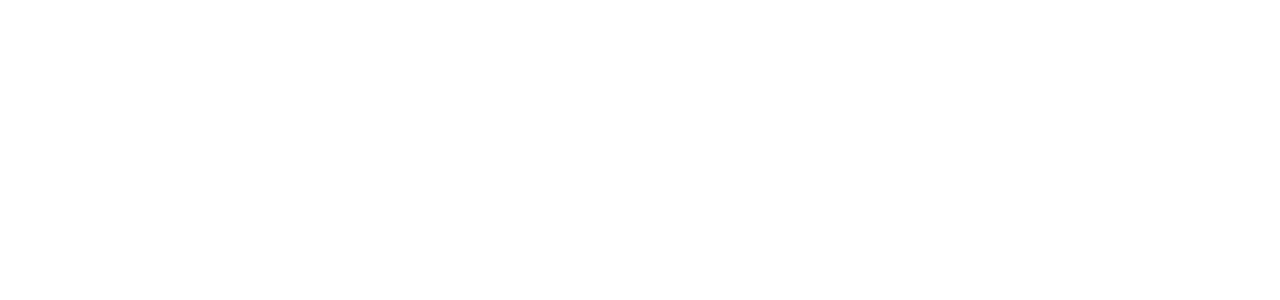
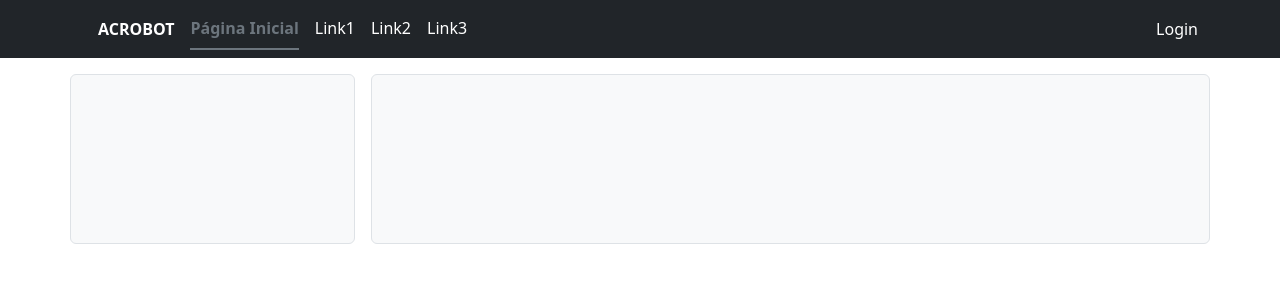
Before and after one commit to ianroddrs/acrobot, a Django app: page / in a window 1280 px wide. Before the commit the part shown is empty. Shown: the top 300 px of the page. Run offline with Django 5.2, Linux system fonts and the light colour scheme; some libraries are stand-ins or nearby versions.

Commit message:
personalização de layout inicial

```diff
--- a/apps/main/templates/home.html
+++ b/apps/main/templates/home.html
@@ -12,4 +12,12 @@
 {% endblock %}
 
 {% block content %}
+<div class="row gap-3 my-3">
+    <div class="col-3 bg-light border rounded">
+        <br><br><br><br><br><br><br>
+    </div>
+    <div class="col bg-light border rounded">
+        <br><br><br><br><br><br><br>
+    </div>
+</div>
 {% endblock %}
--- a/apps/main/templates/main.html
+++ b/apps/main/templates/main.html
@@ -11,13 +11,33 @@
     {% bootstrap_javascript %}
     <link rel="stylesheet" href="{% static 'css/bootstrap-icons.min.css' %}">
     <link rel="stylesheet" href="{% static 'css/normalize.min.css' %}">
+    <link rel="stylesheet" href="{% static 'css/main.css' %}">
     {% block css %}{% endblock %}
     {% block js %}{% endblock %}
     <title>ACROBOT | {% block title %}{% endblock %}</title>
 </head>
 <body>
-    <header></header>
-    <main>
+    <header class="p-2 bg-dark">
+        <nav class="container d-flex align-items-center justify-content-center text-white">
+            <span class="fw-bold mx-3">ACROBOT</span>
+            <ul class="nav nav-underline me-auto">
+                <li class="nav-item">
+                  <a class="nav-link active text-secondary" aria-current="page" href="#">Página Inicial</a>
+                </li>
+                <li class="nav-item">
+                  <a class="nav-link text-white" href="#">Link1</a>
+                </li>
+                <li class="nav-item">
+                  <a class="nav-link text-white" href="#">Link2</a>
+                </li>
+                <li class="nav-item">
+                  <a class="nav-link text-white" href="#">Link3</a>
+                </li>
+              </ul>
+              <span>Login</span>
+        </nav>
+    </header>
+    <main class="container">
         {% block content %}{% endblock %}
     </main>
 </body>
```
